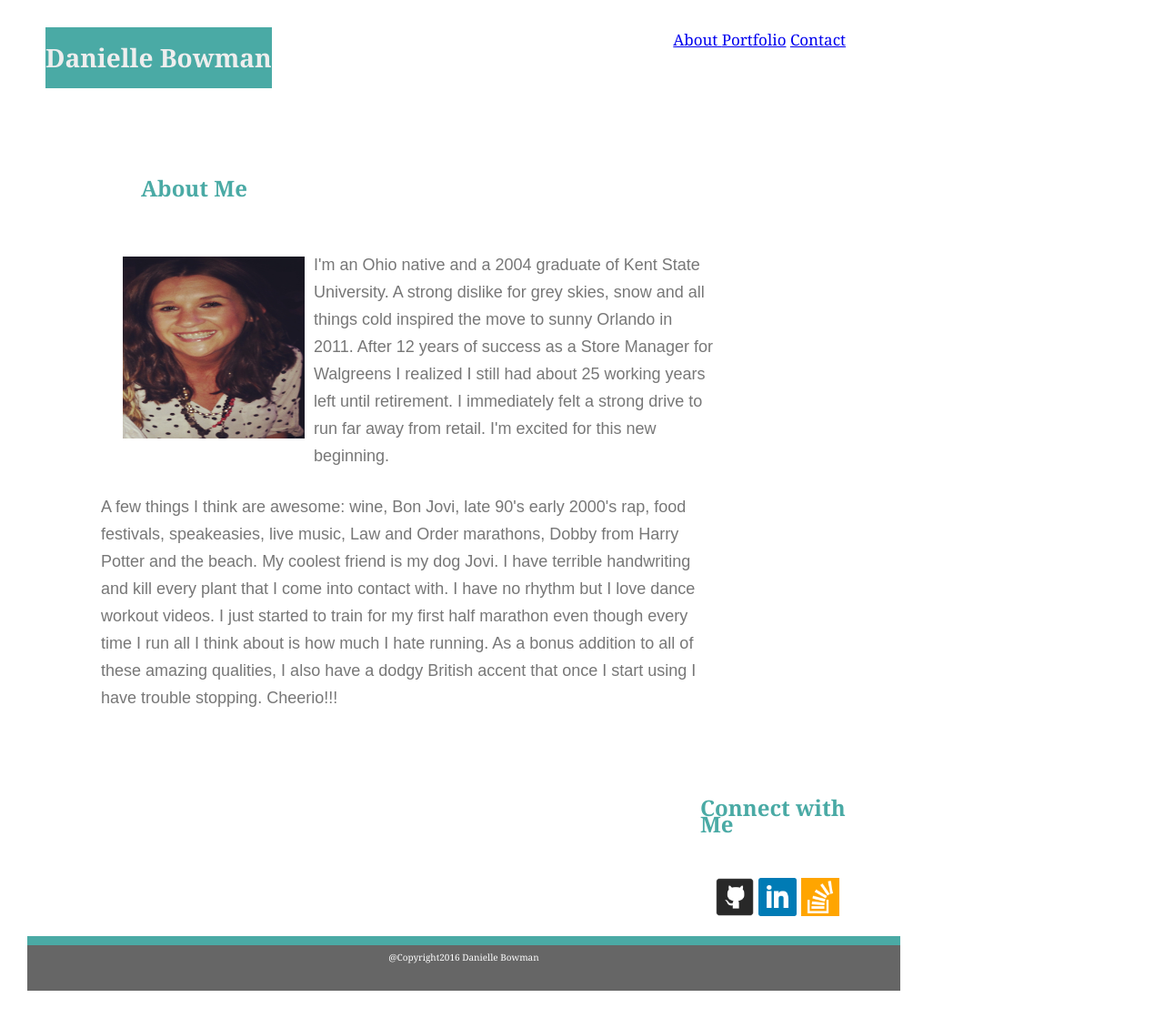
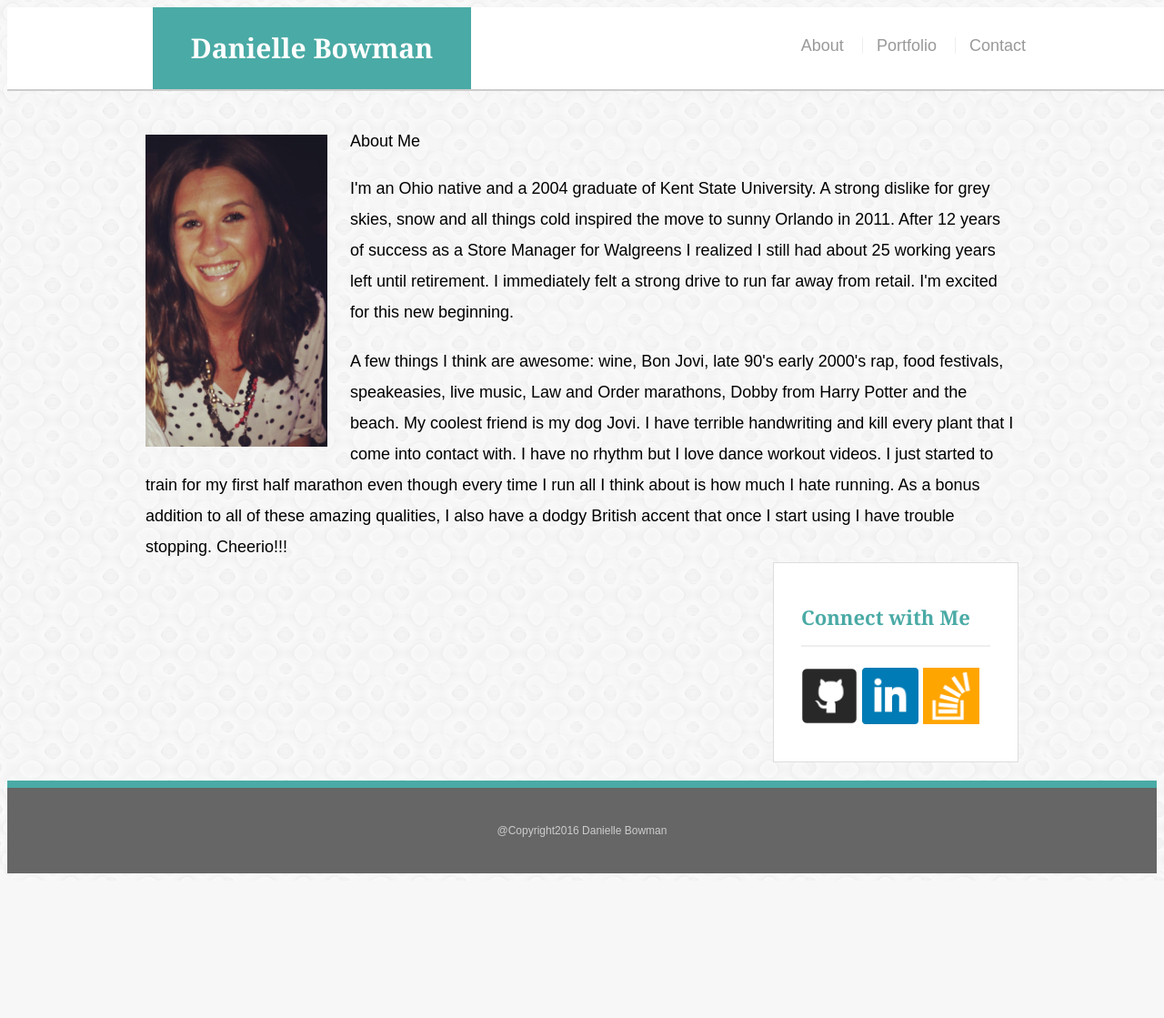
Before and after one commit to dcbowman/Basic-Portfolio, a PHP site: page /index.html in a window 1280 px wide. Shown: the whole page at 91% size. After the commit the page ends 960 px from the top, so only its background shows below. Run offline with PHP 8.4, Linux system fonts and the light colour scheme.

Commit message:
fixed homework

```diff
--- a/assets/css/style.css
+++ b/assets/css/style.css
@@ -1,120 +1,216 @@
 
 body{
-		margin: 20px;
-		padding: 10px;
 		font-size: 18px;
-		line-height: 150%;
-		font-family: "Georgia", Times New Roman, Times, serif;
-		color: #333333;
-		width: 960px;
-
+		line-height: 34px;
+		font-family: 'Arial', 'Helvetica Neue', Helvetica, sans-serif;
+		background:url("../images/confectionary.png");
+		color:777;
 
 }
 
-header{
-	background: #ffffff;
-	font-family:Georgia;
-	margin-right: 40px;
+*{
+	box-sizing: border-box;
+}
+/*general*/
+
+.container {
 	width: 100%;
-	padding:50px;
-
+	max-width: 960px;
+	margin: 0 auto;
+	clear: both;
 }
-h1{
-	background: #4aaaa5;
-	padding: 20px 0;
-	color: #eee;
-	margin: 0;
-	margin-left: 20px;
-	font-size: 28px;
-	text-align: center;
+h1,
+h2,
+h3,
+p {
 	margin-bottom: 20px;
-	border-color: #dddddd;
-	float:left;
-	position: relative;
-
 }
-h2{
-	font-family: 'Georgia', Times, serif;
-	font-size: 24px;
+p:last-child {
+	margin-bottom: 0;
+}
+h1, h2, h3 {
+	font-family: 'Georgia', Times, Times New Roman, serif;
+	font-weight: 700;
 	color: #4aaaa5;
-	padding: 30px;
-	margin:20px;
-	text-align:left;
+}
+h1 {
+	font-size: 30px;
+	line-height: 49px;
+	border-bottom: 3px solid #ddd;
+	padding-bottom: 20px;
+}
+h2,
+h3 {
+	font-size: 22px;
 }
 
-#links{
-	float:right;
-	text-align: right;
-	font-family: Georgia;
-	padding-right: 60px;
-	font-color: #777777;
-	font-size: 17px;
+/*header*/
 
+#masthead {
+	background: #fff;
+	margin: 0 0 30px;
+	z-index: 99;
+	color: #fff;
+	overflow: auto;
+	border-bottom: 2px solid #ccc;
+	position: fixed;
+	width: 100%;
 }
-.background-img{
-	position: absolute;
-	z-index: 2
-
+#logo {
+	width: 350px;
+	height: 90px;
+	background: #4aaaa5;
+	float: left;
+	font-family: 'Georgia', Times, Times New Roman, serif;
+	text-align: center;
+	line-height: 90px;
+	color: #fff;
+	font-weight: 700;
+	font-size: 30px;
+	text-decoration: none;
 }
-.about{
-	overflow: auto;
-	line-height:30px;
-	float:left;
-	background: white;
-	font-color:gray;
-	padding:15px 15px 15px 15px;
-	margin: 10px 100px 10px 60px;
-	width:690px;
-	height:auto;
-
-
+nav {
+	float: right;
+	margin-top: 25px;
+}
+nav a {
+	color: #999;
+	text-decoration: none;
+	margin-left: 15px;
+	display: inline-block;
+	border-left: 1px solid #efefef;
+	padding-left: 15px;
+	line-height: 18px;
+}
+nav a:first-child {
+	border-left: 0 none;
 }
 
-#bio-img{
-	clear:right;
-	float: left;
-    margin: 0px 0px 15px 20px;
-    padding: 10px;
+/*footer*/
 
+footer {
+	background: #666;
+	color: #fff;
+	padding: 30px 0;
+	clear: both;
+	border-top: 8px solid #4aaaa5;
+	color: #ccc;
+	font-size: 12px;
+	text-align: center;
 }
 
-p{
-	font-family: Arial, Helvetica, sans-serif;
-	color: #777777;
-	padding: 4px 10px 4px 6px;
+/*sidebar*/
 
+.sidebar {
+	background: #fff;
+	padding: 30px;
+	width: 100%;
+	max-width: 270px;
+	float: right;
+	border: 1px solid #ddd;
+	margin-bottom: 20px;
 }
-h3{font-family: 'Georgia', Times, serif;
-	font-size: 24px;
-	color: #4aaaa5;
-	padding: 30px;
-	margin:20px;
-	text-align:left;
+h3,
+.sidebar h2 {
+	border-bottom: 2px solid #eee;
+	padding-bottom: 20px;
+	margin-bottom: 15px;
+	line-height: 22px;
 }
-.connect{
-	overflow: auto;
-	text-align: center;
-	line-height: 18px;
-	float:left;
-	width:270px;
-	height:200px;
-	background: white;
-	float:right;
-	}
-
-#form{
-	position:absolute;
-	float:left;
+.social {
+	width: 62px;
+	height: 62px;
+	margin-top: 8px;
+	margin-right: 5px;
+}
+.social:last-child {
+	margin-right: 0;
 }
 
-.footer{
-	clear: both;
+/*main*/
+
+#main-container {
+	padding-top: 130px;
+}
+.main-section {
+	background: #fff;
+	padding: 30px;
+	margin: 0 0 40px 0;
+	width: 100%;
+	max-width: 650px;
+	float: left;
+	border: 1px solid #ddd;
+}
+
+/*portfolio page*/
+
+.work {
+	width: 274px;
+	overflow: auto;
+	position: relative;
+	float: left;
+	margin: 20px 0 25px;
+}
+.work:nth-child(even) {
+	margin-right: 40px;
+}
+.work img {
+	width: 100%;
+	border: 0 none;
+	opacity: .8;
+}
+.work h3 {
+	border-bottom: 0;
+	background: #4aaaa5;
+	color: #fff;
 	text-align: center;
-	background-color: #666;
-	color: white;
-	font-size: 10px;
+	position: absolute;
+	padding: 15px;
 	width: 100%;
-	height:50px;
-	border-top: 10px solid #4aaaa5;
+	bottom: 20px;
+	line-height: 30px;
+	margin-bottom: 0;
+	font-weight: 300;
+}
+.auth-image {
+	width: 200px;
+	height: auto;
+	margin-top: 10px;
+	float: left;
+	margin-right: 25px;
+}
 
+/*contact page*/
+
+#contact-form ul {
+	margin-bottom: 20px;
 }
+#contact-form li {
+	margin-bottom: 10px;
+}
+label,
+input[type=text],
+input[type=email],
+textarea {
+	display: block;
+	width: 100%;
+}
+input[type=text],
+input[type=email],
+textarea {
+	height: 35px;
+	border: 1px solid #ddd;
+	padding: 0 10px;
+	font-size: 14px;
+}
+textarea {
+	height: 200px;
+}
+input[type=submit] {
+	background: #4aaaa5;
+	border: 0 none;
+	color: #fff;
+	font-size: 18px;
+	padding: 10px 30px;
+	cursor: pointer;
+}
--- a/index.html
+++ b/index.html
@@ -1,51 +1,57 @@
 <!DOCTYPE html>
 <html>
-
 <head>
-	<title>Danielle Bowman Bio</title>
+	<meta charset="UTF-8">
+	<title> About |  Danielle Bowman Bio</title>
+	<link rel="stylesheet" type="text/css" href="assets/css/reset.css">
 	<link rel="stylesheet" type="text/css" href="assets/css/style.css">
 </head>
 <body>
 <div>
-
-
-	<h1> Danielle Bowman </h1>
-
-		<div id="links">
+<header id="masthead">
+	<div class="container">
+	<a href="index.html" id="logo"> Danielle Bowman </a>
+		<nav>
 		<a href="index.html"> About </a>
 		<a href="portfolio.html"> Portfolio</a>
 		<a href="contact.html"> Contact </a>
+		</nav>
 
-		</div>
+	</div>
 
-</div>
+</header>
 
- <div class="about">
+ <div id="main-container" class="container">
+ 	<section class="main-section>"
 
-		<h2> About Me </h2>
+		<h1> About Me </h1>
 
-	 <img src="assets/images/IMG_7771.jpg" alt="pic" id="bio-img" style="height:200px; width:200px">
+	 <img src="assets/images/IMG_7771.jpg" class="auth-image" alt="Your Name">
 
 		<p> I'm an Ohio native and a 2004 graduate of Kent State University. A strong dislike for grey skies, snow and all things cold inspired the move to sunny Orlando in 2011. After 12 years of success as a Store Manager for Walgreens I realized I still had about 25 working years left until retirement. I immediately felt a strong drive to run far away from retail. I'm excited for this new beginning.</p>
 		<p>A few things I think are awesome: wine, Bon Jovi, late 90's early 2000's rap, food festivals, speakeasies, live music, Law and Order marathons, Dobby from Harry Potter and the beach. My coolest friend is my dog Jovi. I have terrible handwriting and kill every plant that I come into contact with. I have no rhythm but I love dance workout videos. I just started to train for my first half marathon even though every time I run all I think about is how much I hate running. As a bonus addition to all of these amazing qualities, I also have a dodgy British accent that once I start using I have trouble stopping. Cheerio!!!</p>
+		</section>
+
+
+		<section class= "sidebar">
+			<div id="connect">
+		<h2>Connect with Me </h2>
+
+	  <a href="https://github.com/dcbowman">
+	  <img src="assets/images/gitimg.png" alt="github" class="social"></a>
+	<a href="https://www.linkedin.com/in/danielle-bowman-25592753">
+	  <img src="assets/images/linkedin.png" alt="linkedin"class="social"></a>
+	<a href="http://stackoverflow.com/users/6137120/danielle-bowman">
+	  <img src="assets/images/stackoverflow.png" alt="stack" class="social"></a>
+		</div>
+		</section>
 		</div>
 
+<footer>
 
-		<div class= "connect">
-		<h3>Connect with Me </h3>
-
-	  <a href="https://github.com/dcbowman">
-	  <img src="assets/images/gitimg.png" alt="github" style="width:42px;height:42px;border:0"></a>
-	<a href="https://www.linkedin.com/in/danielle-bowman-25592753">
-	  <img src="assets/images/linkedin.png" alt="linkedin" style="width:42px;height:42px;border:0"></a>
-	<a href="http://stackoverflow.com/users/6137120/danielle-bowman">
-	  <img src="assets/images/stackoverflow.png" alt="stack" style="width:42px;height:42px;border:0"></a>
-		</div>
-
-
-
-	<div class="footer">
+	<div class="container">
 		@Copyright2016 Danielle Bowman
 	</div>
+	</footer>
 </body>
 </html>
--- a/index.php
+++ b/index.php
@@ -1 +1 @@
-<?php include_once ("Basic-Portfolio/index.html" "Basic-Portfolio/portfolio.html" "Basic-Portfolio/contact.html"); ?>
+<?php include_once ("index.html"); ?>
```
Also changed, not shown: contact.html (+33 -21 lines), portfolio.html (+43 -17 lines), assets/images/placeholder2.jpg (added), assets/images/placeholder3.jpg (added), assets/images/placeholder4.jpg (added), assets/images/placeholder5.jpg (added), assets/images/placeholder6.jpg (added), 3 other files.
